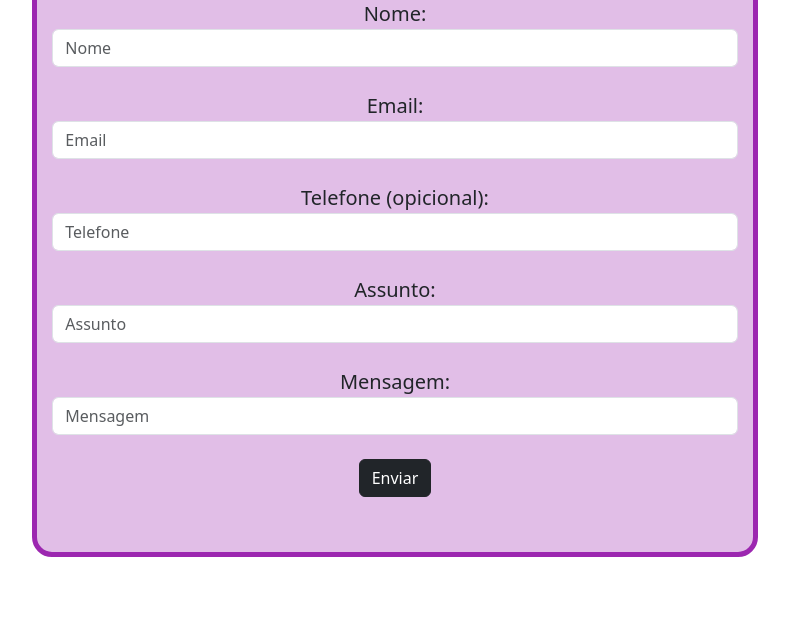
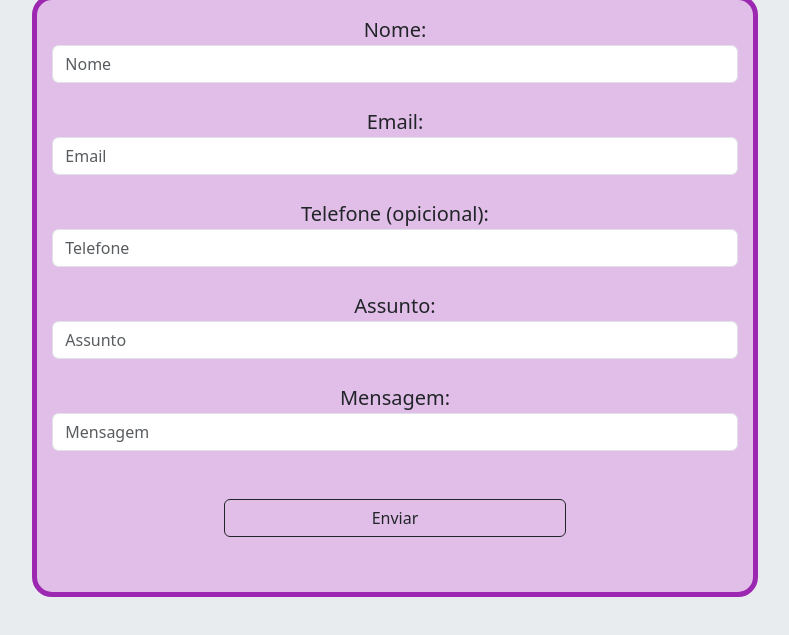
Before and after one commit to AsheleyC/projeto_contate_nos, a plain HTML site: page frontend/index.html in a window 1280 px wide. Shown: the part 113-748 px from the top of the page, without its empty margins (245-1034 px from the left). Drawn offline with nearby package versions, Linux system fonts and the light colour scheme.

Commit message:
Mais estilizado

```diff
--- a/frontend/index.html
+++ b/frontend/index.html
@@ -9,8 +9,8 @@
     <link href="https://cdn.jsdelivr.net/npm/bootstrap@5.3.8/dist/css/bootstrap.min.css" rel="stylesheet" integrity="sha384-sRIl4kxILFvY47J16cr9ZwB07vP4J8+LH7qKQnuqkuIAvNWLzeN8tE5YBujZqJLB" crossorigin="anonymous">
 </head>
 
-<body>
-    <div class="container">
+<body class="p-3 mb-2 bg-body-secondary">
+    <div class="container " >
         <br>
 
         <h1>Fale Conosco</h1>
@@ -44,9 +44,9 @@
             <input type="text" id="input_msg" class="form-control"placeholder="Mensagem">
 
             <br>
+            <br>
 
-            <button id="btn_enviar" class="btn btn-dark">Enviar</button>
-            <br>
+            <button id="btn_enviar" class="btn btn-outline-dark d-grid gap-2 col-6 mx-auto">Enviar</button>
             <br>
             <p id="resultado" class="resultado"> </p>
         </div>
```
